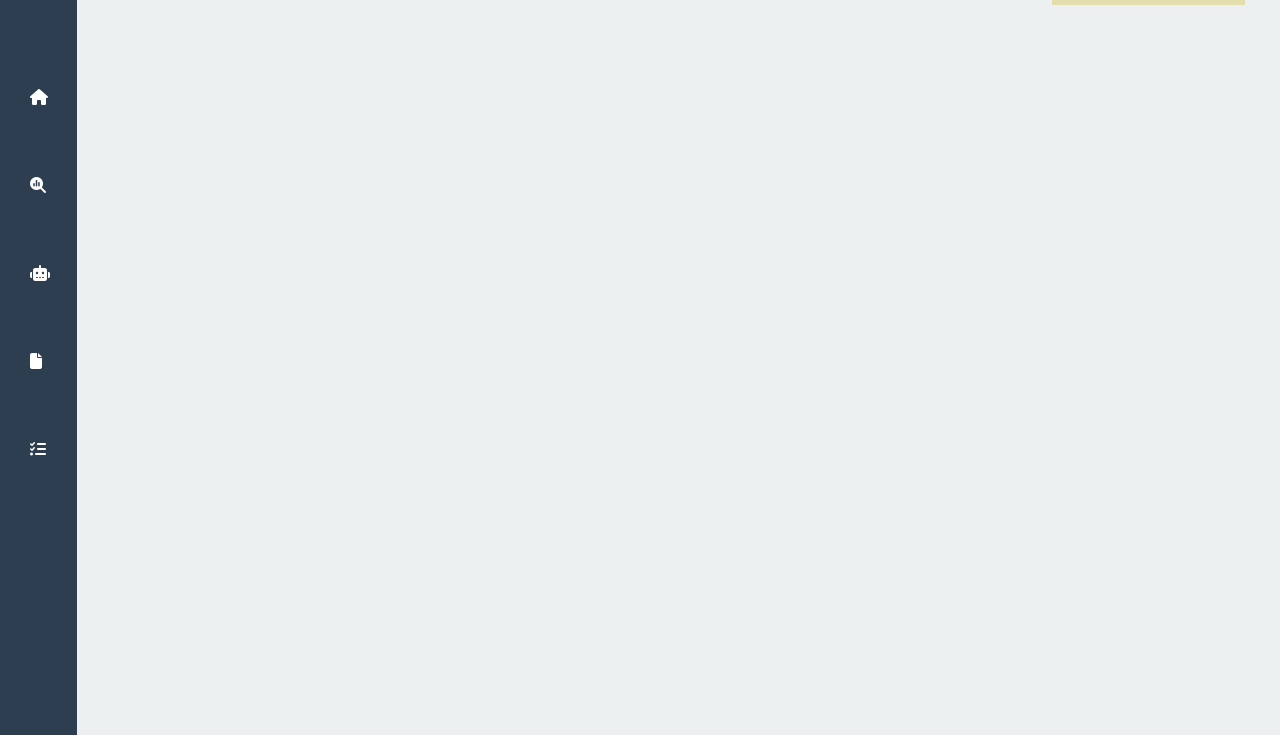
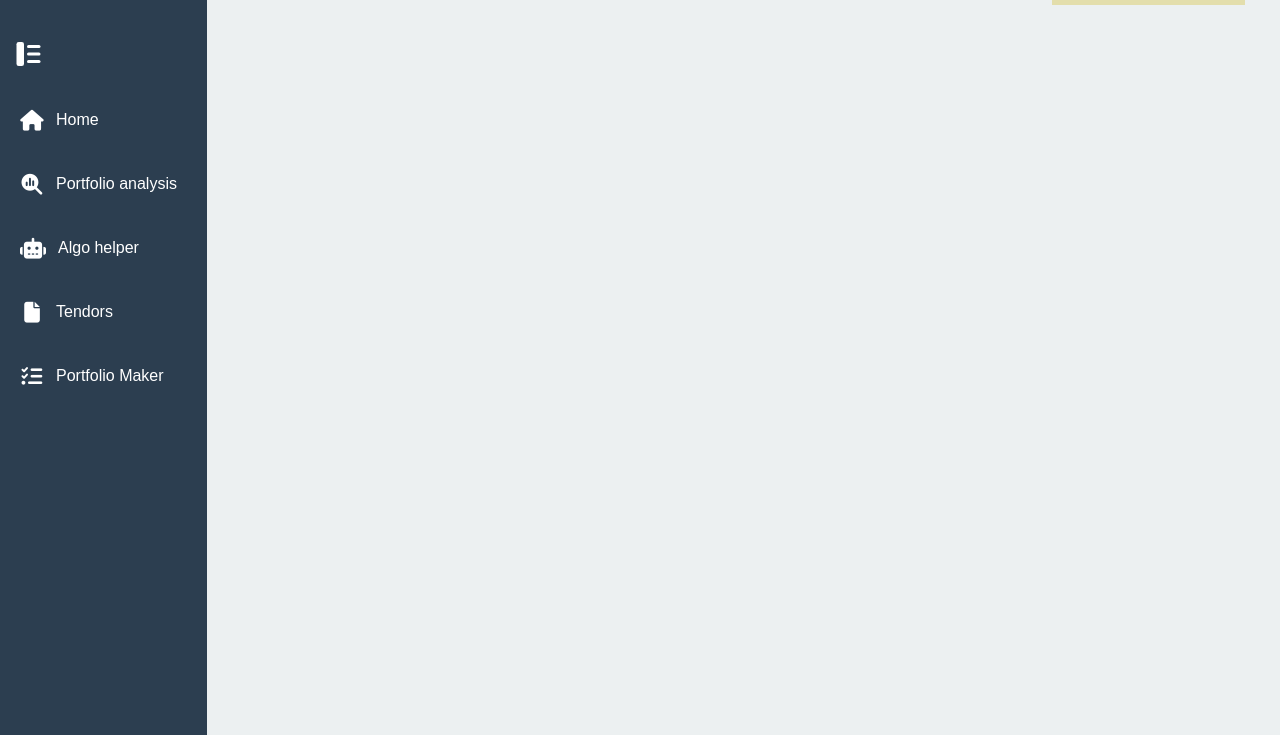
Before and after one commit to BhushanDhammrakshit/PManagement, a Flask app: page /layout in a window 1280 px wide. Shown: the part 65-800 px from the top of the page. Run offline with Flask 3, Linux system fonts and the light colour scheme.

Commit message:
Updated the style of sidebar button, signup page and login page

```diff
--- a/application/static/CSS/style.css
+++ b/application/static/CSS/style.css
@@ -54,18 +54,20 @@ body {
 }
 
 .sidebar {
-  width: 80px;
-  transition: width 0.2s ease-out, font-size 0.2s ease-out;
+  width: 250px;
+  transition: width 0.3s;
   font-size: medium;
   background-color: #2c3e50;
   color: white;
-  padding: 20px;
+  padding: 20px 0 20px 0;
   overflow: hidden;
+  display: flex;
+  flex-direction: column;
+  align-items: stretch;
 }
 
-.sidebar:hover {
-  width: 300px;
-  font-size: large;
+.sidebar.closed {
+  width: 60px;
 }
 
 .sidebar h2 {
@@ -75,16 +77,14 @@ body {
 .sidebar ul {
   list-style-type: none;
   padding-left: 0;
+  margin: 0;
 }
 
 .sidebar ul li {
+  display: flex;
+  align-items: center;
+  justify-content: center;
   padding: 10px 0;
-  display: flex;
-  /* Arrange items in a row */
-  align-items: center;
-  /* Vertically center icons and text */
-  gap: 10px;
-  flex-direction: row;
 }
 
 .sidebar ul li:hover {
@@ -95,37 +95,59 @@ body {
 
 .sidebar ul li a {
   display: flex;
-  flex-direction: row;
   align-items: center;
+  justify-content: flex-start;
+  width: 100%;
+  padding: 10px 20px;
   color: white;
   text-decoration: none;
-  display: block;
-  padding: 10px 10px;
   gap: 10px;
 }
 
-.sidebar ul li a:hover {
-  background-color: #34495e;
+.sidebar.closed ul li a {
+  justify-content: center;
+  padding: 10px 0;
+}
+
+.sidebar ul li a i {
+  font-size: 1.3rem;
+  min-width: 24px;
+  text-align: center;
 }
 
 .sidebar-items {
-  display: flex;
-  /* Ensure icon and text stay side by side */
+  display: inline-block;
   align-items: center;
-  /* Align vertically */
   white-space: nowrap;
-  /* Prevent wrapping to new lines */
-  clip-path: inset(0 100% 0 0);
-  /* Initially hidden from right side */
-  transition: clip-path 0.5s ease;
-}
-
-.sidebar:hover .sidebar-items {
-  clip-path: inset(0 0 0 0);
-  /* Reveal fully */
+  opacity: 1;
+  width: auto;
+  overflow: visible;
+  transition: opacity 0.3s, width 0.3s;
   padding-left: 2px;
 }
 
+.sidebar.closed .sidebar-items {
+  opacity: 0;
+  width: 0;
+  overflow: hidden;
+  padding-left: 0;
+}
+
+.sidebar-toggle {
+  border: none;
+  border-radius: 4px;
+  padding: 6px 12px;
+  margin: 10px 10px 10px 10px;
+  cursor: pointer;
+  font-size: 1.2rem;
+  width: 40px;
+  align-self: flex-end;
+  text-align: center;
+}
+
+.sidebar-toggle:focus {
+  outline: none;
+}
 
 .main-content {
   padding: 20px;
--- a/application/templates/layout.html
+++ b/application/templates/layout.html
@@ -46,24 +46,24 @@
 
     <!-- Left navigation window -->
     <div class="container-fluid">
-        <div class="sidebar">
-            <h2 class="sidebar-items">Menu</h2>
+        <div class="sidebar" id="sidebar">
+            <div style="display: flex; align-items: center;">
+                <button class="sidebar-toggle" id="sidebarToggle" style="margin-right: 0; margin-left: 0; background: none; border: none;">
+                    <!-- Custom SVG Sidebar Icon (all white, no border) -->
+                    <svg width="36" height="36" viewBox="0 0 36 36" fill="none" xmlns="http://www.w3.org/2000/svg">
+                        <rect x="4.5" y="6" width="7.5" height="24" rx="2.25" fill="#fff"/>
+                        <rect x="15" y="9" width="13.5" height="3" rx="1.5" fill="#fff"/>
+                        <rect x="15" y="16.5" width="13.5" height="3" rx="1.5" fill="#fff"/>
+                        <rect x="15" y="24" width="13.5" height="3" rx="1.5" fill="#fff"/>
+                    </svg>
+                </button>
+            </div>
             <ul>
-                <li><a href="/home"><i class="fas fa-home"></i>
-                        <div class="sidebar-items"> Home</div>
-                    </a></li>
-                <li><a href="/portfolioAnalysis"><i class="fa-solid fa-magnifying-glass-chart"></i>
-                        <div class="sidebar-items"> Portfolio analysis</div>
-                    </a></li>
-                <li><a href="/algoHelper"><i class="fa-solid fa-robot"></i>
-                        <div class="sidebar-items"> Algo helper</div>
-                    </a></li>
-                <li><a href="/tendors"><i class="fas fa-file"></i>
-                        <div class="sidebar-items"> Tendors</div>
-                    </a></li>
-                <li><a href="/portfolioMaker"><i class="fas fa-list-check"></i>
-                        <div class="sidebar-items"> Portfolio Maker</div>
-                    </a></li>
+                <li><a href="/home"><i class="fas fa-home"></i><span class="sidebar-items"> Home</span></a></li>
+                <li><a href="/portfolioAnalysis"><i class="fa-solid fa-magnifying-glass-chart"></i><span class="sidebar-items"> Portfolio analysis</span></a></li>
+                <li><a href="/algoHelper"><i class="fa-solid fa-robot"></i><span class="sidebar-items"> Algo helper</span></a></li>
+                <li><a href="/tendors"><i class="fas fa-file"></i><span class="sidebar-items"> Tendors</span></a></li>
+                <li><a href="/portfolioMaker"><i class="fas fa-list-check"></i><span class="sidebar-items"> Portfolio Maker</span></a></li>
             </ul>
         </div>
 
@@ -74,6 +74,16 @@
         </div>
     </div>
 
+    <script>
+        document.addEventListener('DOMContentLoaded', function () {
+            var sidebar = document.getElementById('sidebar');
+            var toggle = document.getElementById('sidebarToggle');
+            toggle.addEventListener('click', function () {
+                sidebar.classList.toggle('closed');
+            });
+        });
+    </script>
+
 </body>
 
 </html>
--- a/application/templates/login.html
+++ b/application/templates/login.html
@@ -2,11 +2,11 @@
 <div class="login-content">
     <div class="login-container">
         <h2 style="top: 10%;">Login</h2>
-        <form method="POST" action="/login" id="loginForm">
+        <form method="POST" action="/login" id="loginForm" style="width:100%;max-width:500px;">
             <label for="email">Email:</label><input type="email" name="email" required />
             <label for="password">Password:</label><input type="password" name="password" required />
             <button type="submit">Login</button>
-            <a style="font-size: 10px; padding-left: 20%;" href="/signup">Don't have an account ? Click here </a>
+            <a style="font-size: 0.95rem; color: #007bff; text-decoration: none; margin-top: 0.5rem; display:block; text-align:center;" href="/signup">Don't have an account ? Click here </a>
         </form>
         <div id="result" style="margin-top: 20px"></div>
     </div>
```
Also changed, not shown: other parts of application/static/CSS/style.css (+23 -12 lines), application/templates/signup.html (+21 -21 lines).
